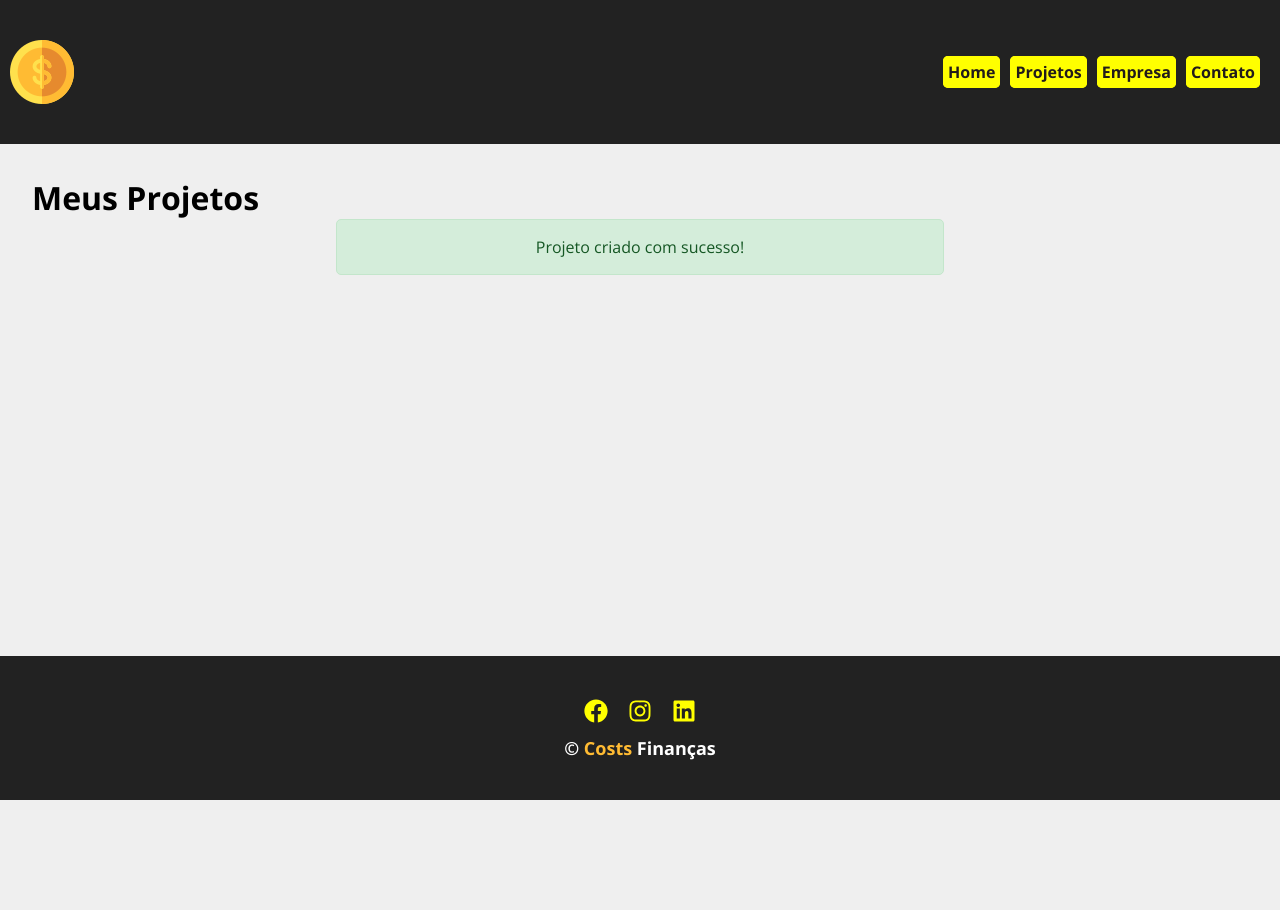
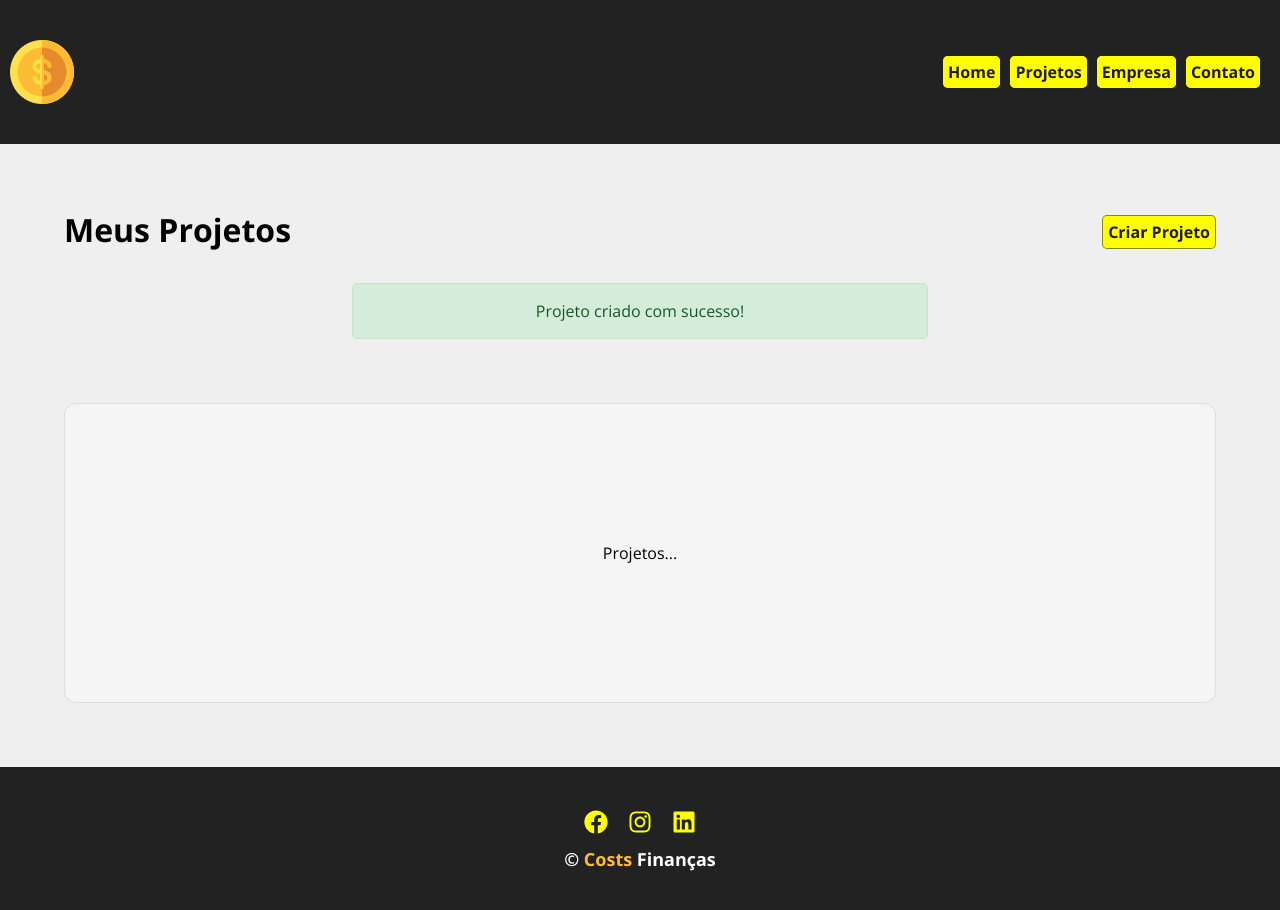
Before and after one commit to guilhermefpo/Costs, a React (Vite) app: page /newproject in a window 1280 px wide. Both pictures are taken after typing "Sample", "5" into the empty fields and a click on the button "Criar Projeto". Before the commit the page ends 800 px from the top, so only its background shows below. Built offline with nearby package versions, Linux system fonts and the light colour scheme; no server answers; data requests are answered from the project's data file.

Commit message:
feat: Preparando o dashboard para receber os projetos

```diff
--- a/src/components/pages/Projects.jsx
+++ b/src/components/pages/Projects.jsx
@@ -2,6 +2,7 @@ import { useLocation } from "react-router-dom";
 import { useState, useEffect } from "react";
 import Message from "../layout/Message";
 import styles from "./Projects.module.css";
+import LinkButton from "../layout/LinkButton";
 
 function Projects() {
   const location = useLocation();
@@ -17,8 +18,14 @@ function Projects() {
 
   return (
     <div className={styles.div}>
-      <h1>Meus Projetos</h1>
+      <div className={styles.top}>
+        <h1>Meus Projetos</h1>
+        <LinkButton to="/newproject" text="Criar Projeto" />
+      </div>
       {message && <Message type="success" msg={message} />}
+      <div className={styles.projetos}>
+        <p>Projetos...</p>
+      </div>
     </div>
   );
 }
--- a/src/components/pages/Projects.module.css
+++ b/src/components/pages/Projects.module.css
@@ -0,0 +1,28 @@
+.div {
+  width: 100%;
+  padding: 2rem;
+  display: grid;
+  grid-template-columns: 1fr;
+  gap: 2rem;
+}
+
+.top {
+  display: grid;
+  grid-template-columns: 1fr auto;
+  align-items: center;
+  gap: 1rem;
+}
+
+.top h1 {
+  margin: 0;
+}
+
+.projetos {
+  min-height: 300px;
+  display: grid;
+  place-items: center;
+  padding: 2rem;
+  border-radius: 12px;
+  background-color: #f5f5f5;
+  border: 1px solid #ddd;
+}
```
